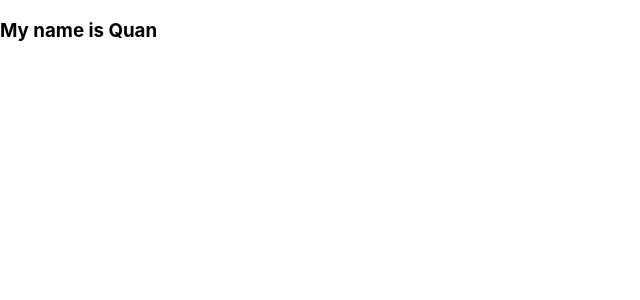
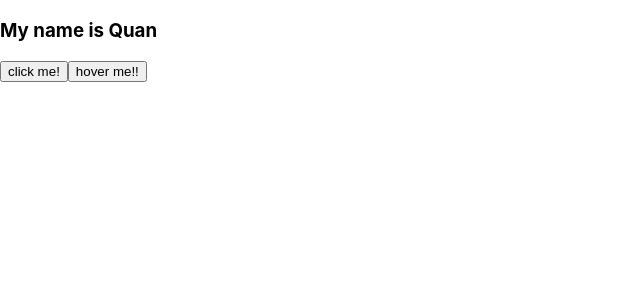
Before and after one commit to vanquanlc/base-react-redux, a React (Create React App) app: page / in a window 1280 px wide. Shown: the top 300 px of the page, without its empty margins (0-640 px from the left). Built offline with nearby package versions, Linux system fonts and the light colour scheme.

Commit message:
#20 update

```diff
--- a/src/App.js
+++ b/src/App.js
@@ -2,7 +2,7 @@ import logo from './logo.svg';
 import './App.css';
 import { useDispatch, useSelector } from 'react-redux';
 import { increaseCounter, decreaseCounter } from './redux/action/counterAction';
-import MyComponent from './redux/components/MyComponent';
+import MyComponent from './components/MyComponent';
 import React from 'react';
 
 class App extends React.Component{
--- /dev/null
+++ b/src/components/MyComponent.js
@@ -0,0 +1,33 @@
+
+import React from "react";
+
+
+class MyComponent extends React.Component{
+
+    state = {
+      name: "Quan",
+      address: "Hà Nội",
+      age: 20
+    }
+
+    handleClick (){
+      console.log(this.state);
+      this.setState({name : "abc"})
+    }
+
+    handleOnmouseOver = (event)=>{
+      console.log(event.pageX);
+    }
+    render(){
+        return(
+          <div>
+            <h3>My name is {this.state.name}</h3>
+            <button onClick={() => {this.handleClick()}}>click me!</button>
+            <button onMouseOver={this.handleOnmouseOver}>hover me!!</button>
+          </div>
+
+        )
+    };
+}
+
+export default MyComponent;
--- a/src/redux/components/MyComponent.js
+++ /dev/null
@@ -1,19 +0,0 @@
-
-import React from "react";
-
-
-class MyComponent extends React.Component{
-
-  state = {
-    name: "Quan",
-    address: "Hà Nội",
-    age: 20
-  }
-    render(){
-        return(
-            <h3>My name is {this.state.name}</h3>
-        )
-    };
-}
-
-export default MyComponent;
```
